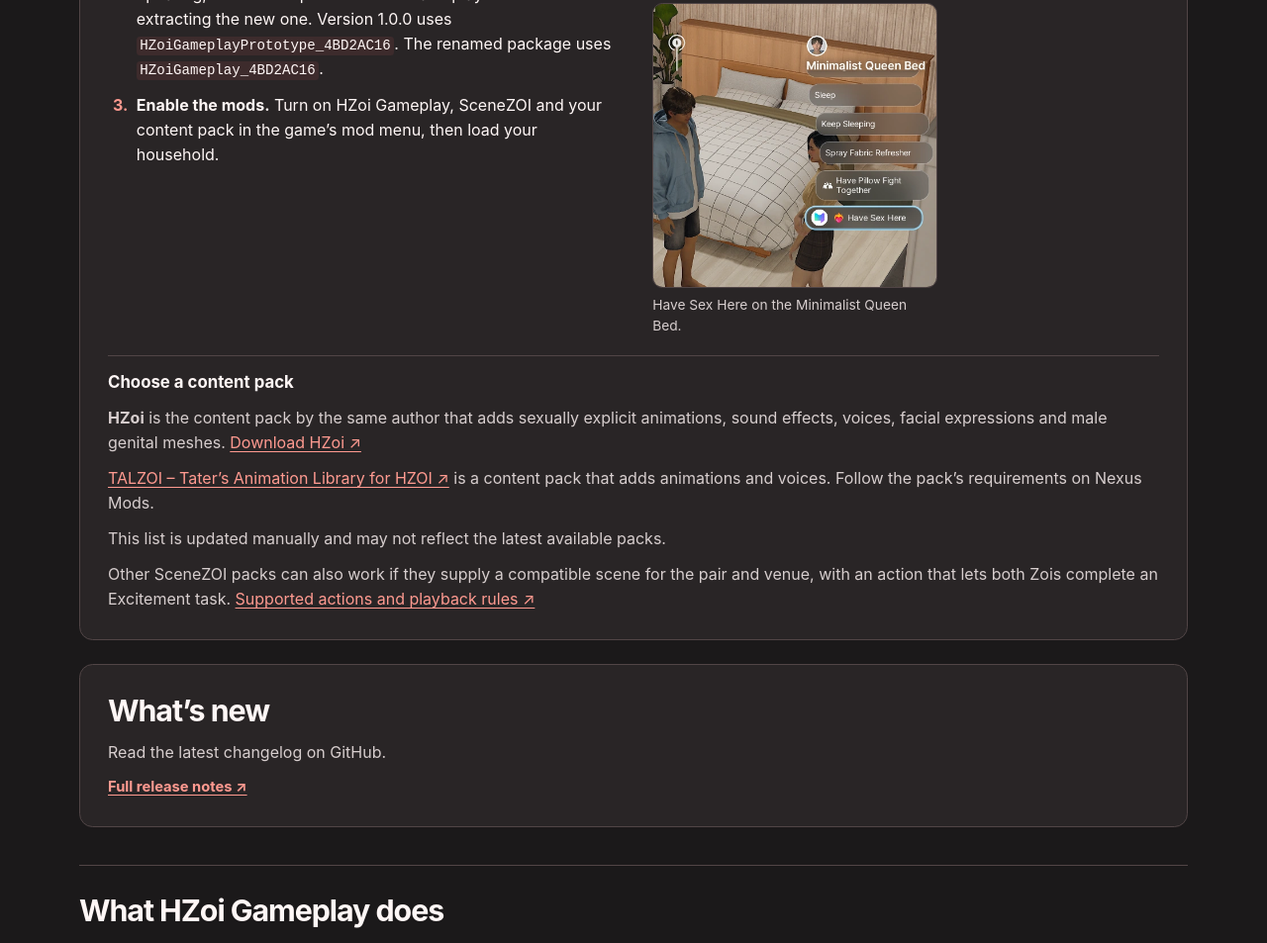
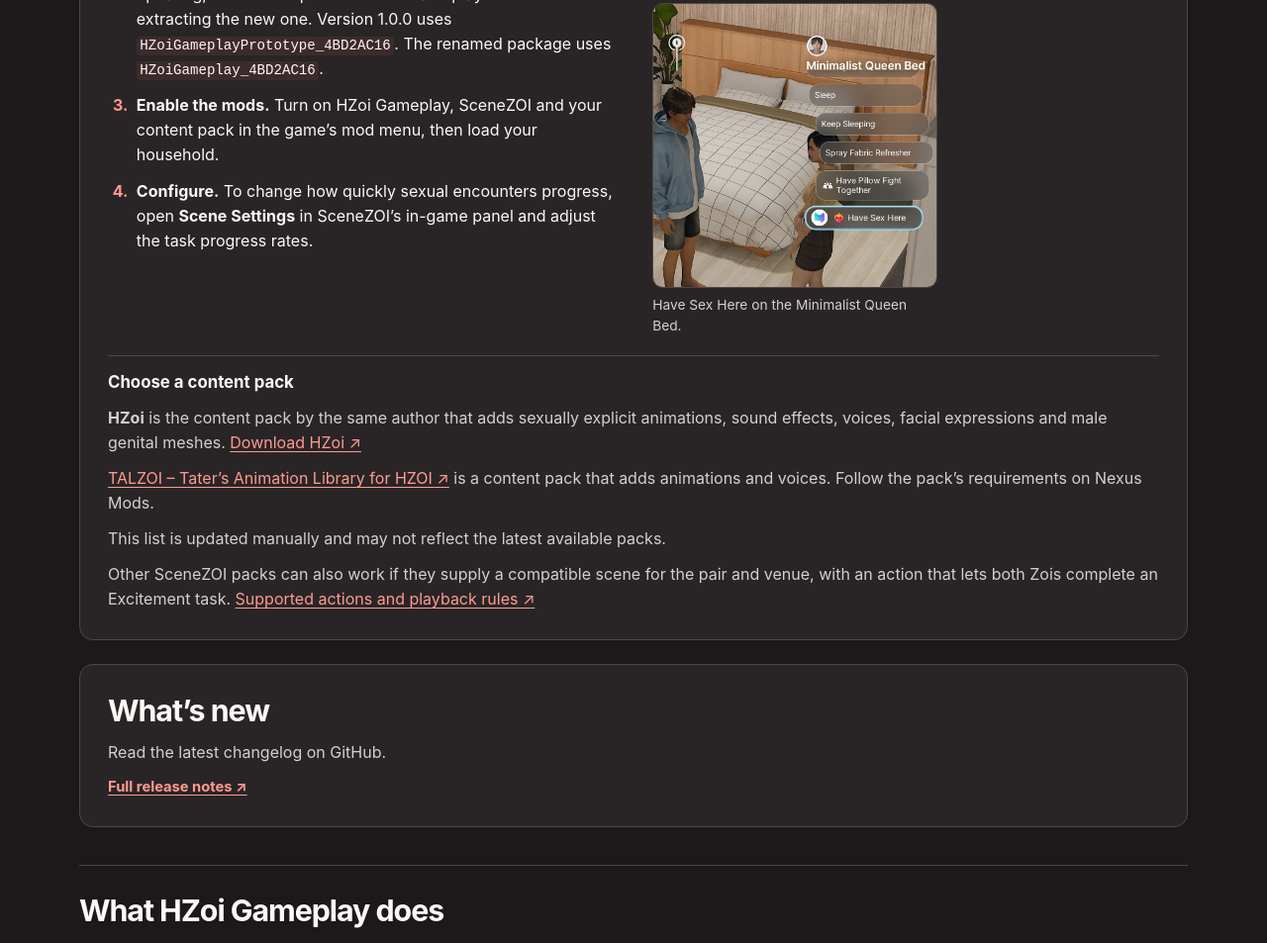
Before and after one commit to acepleiades/HZoi-Gameplay, a plain HTML site: page docs/index.html in a window 1280 px wide. Shown: the part 926-1879 px from the top of the page at 99% size. Drawn offline with Linux system fonts and the light colour scheme; no server answers.

Commit message:
Explain how to adjust encounter progress

```diff
--- a/docs/index.html
+++ b/docs/index.html
@@ -56,6 +56,7 @@
             <li><strong>Download the packaged ZIPs.</strong> Get HZoi Gameplay above and download SceneZOI and your content pack separately.</li>
             <li><strong>Extract the ZIPs.</strong> Close inZOI and extract each mod to <code>Documents\inZOI\Mods</code>. Keep the folder name from the ZIP and check that <code>mod_manifest.json</code> sits directly inside it. When updating, remove the previous HZoi Gameplay folder before extracting the new one. Version 1.0.0 uses <code>HZoiGameplayPrototype_4BD2AC16</code>. The renamed package uses <code>HZoiGameplay_4BD2AC16</code>.</li>
             <li><strong>Enable the mods.</strong> Turn on HZoi Gameplay, SceneZOI and your content pack in the game’s mod menu, then load your household.</li>
+            <li><strong>Configure.</strong> To change how quickly sexual encounters progress, open <strong>Scene Settings</strong> in SceneZOI’s in-game panel and adjust the task progress rates.</li>
           </ol>
         </div>
         <div>
```
